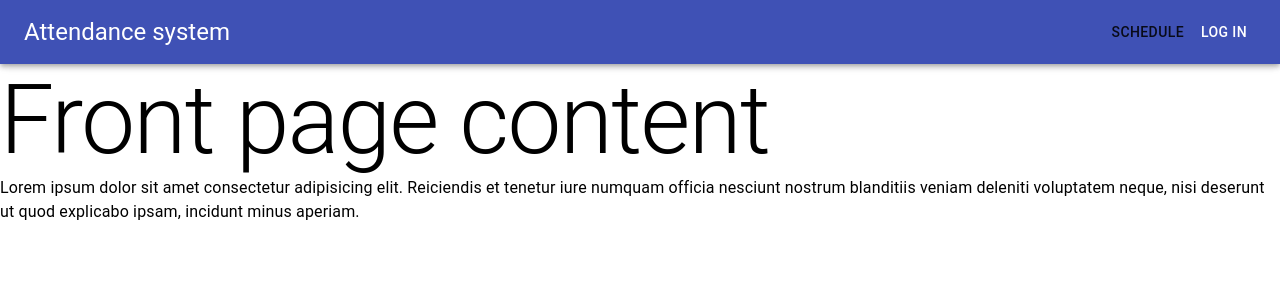
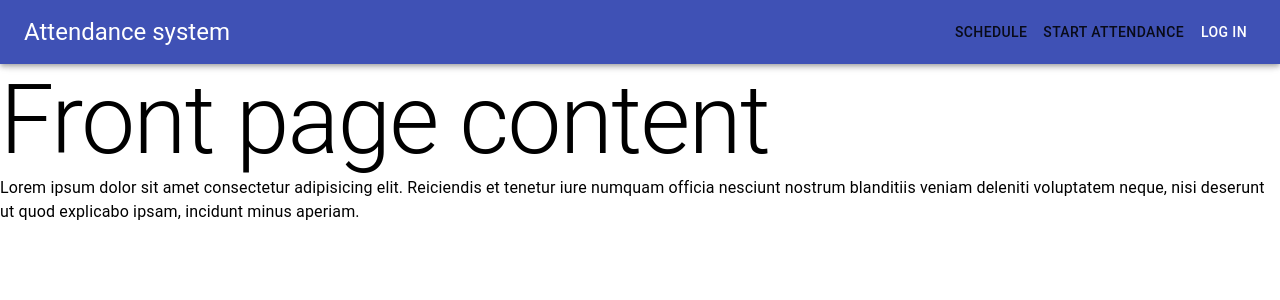
Before and after one commit to malgo0102/attendance-system-fe, a React (Create React App) app: page / in a window 1280 px wide. Shown: the top 300 px of the page. Built offline with nearby package versions, Linux system fonts and the light colour scheme; no server answers.

Commit message:
Teacher start attendance page

```diff
--- /dev/null
+++ b/src/components/TeacherStartAttendanceButton.tsx
@@ -0,0 +1,15 @@
+import { Button } from "@material-ui/core";
+import { Link } from "react-router-dom";
+
+const TeacherStartAttendanceButton = () => {
+    return (
+        <div>
+            <Link to="/start-attendance" style={{textDecoration:'none'}}>
+                <Button>Start Attendance</Button>
+            </Link>
+        </div>
+
+    )
+}
+
+export default TeacherStartAttendanceButton;
--- a/src/containers/Layout.tsx
+++ b/src/containers/Layout.tsx
@@ -8,12 +8,13 @@ import LogoutButton from "../components/LogoutButton";
 import ScheduleButton from "../components/ScheduleButton";
 import Spinner from "../components/Spinner";
 import { Toolbar } from "@material-ui/core";
+import TeacherStartAttendanceButton from "../components/TeacherStartAttendanceButton";
 
 const useStyles = makeStyles((theme) => ({
   root: {
-    display: "flex",
-    maxWidth: "100vw",
-    overflowX: "hidden",
+    // display: "flex",
+    // maxWidth: "100vw",
+    // overflowX: "hidden",
   },
 }));
 
@@ -29,7 +30,9 @@ const Layout = ({ children }: Props) => {
       <div className={classes.root}>
         <NavigationBar>
           <ScheduleButton />
-          {isAuthenticated ? <LogoutButton /> : <LoginButton />}</NavigationBar>
+          <TeacherStartAttendanceButton />
+          {isAuthenticated ? <LogoutButton /> : <LoginButton />}
+        </NavigationBar>
         <main>
           <Toolbar />
           {children}
--- /dev/null
+++ b/src/pages/TeacherStartAttendance.tsx
@@ -0,0 +1,40 @@
+import {
+    Container,
+    Button,
+    Grid,
+    Paper,
+    Typography
+} from "@material-ui/core";
+import axios from "axios";
+import './teacher-start-attendance.css';
+
+const Start = () => {
+    console.log("Start attendance was called");
+    axios.get ('/start-attendance')
+        .then(response => {
+            console.log(response.data);
+        })
+        .catch(error => {
+            console.log(error);
+        })
+}
+
+const TeacherStartAttendance = () => {
+
+    return (
+        <Container maxWidth="sm">
+            <Grid container direction="row" justify="center">
+                <Paper variant="elevation" elevation={2} className="codepage-background">
+                    <Grid item>
+                        <Typography component="h1" variant="h5">Attendance</Typography>
+                    </Grid>
+                        <Grid item>
+                            <Button variant="contained" color="default" type="submit" className="button-block" onClick={ Start }>Start</Button>
+                        </Grid>
+                </Paper>
+            </Grid>
+        </Container>
+    );
+}
+
+export default TeacherStartAttendance;
--- /dev/null
+++ b/src/pages/teacher-start-attendance.css
@@ -0,0 +1,10 @@
+.button-block{
+    width: 100%;
+}
+.codepage-background
+{
+    margin-top: 20px;
+    justify-content: center;
+    min-height: 15vh;
+    padding: 50px;
+}
--- a/src/routes.tsx
+++ b/src/routes.tsx
@@ -3,6 +3,7 @@ import { Switch, Route } from "react-router-dom";
 import Layout from "./containers/Layout";
 import FrontPage from "./pages/FrontPage";
 import StudentSchedule from "./pages/StudentSchedule";
+import TeacherStartAttendance from "./pages/TeacherStartAttendance";
 
 const Routes = () => {
   return (
@@ -18,6 +19,11 @@ const Routes = () => {
           <StudentSchedule></StudentSchedule>
         </Layout>
       </Route>
+        <Route path="/start-attendance" exact>
+            <Layout>
+                <TeacherStartAttendance></TeacherStartAttendance>
+            </Layout>
+        </Route>
     </Switch>
   );
 };
```
